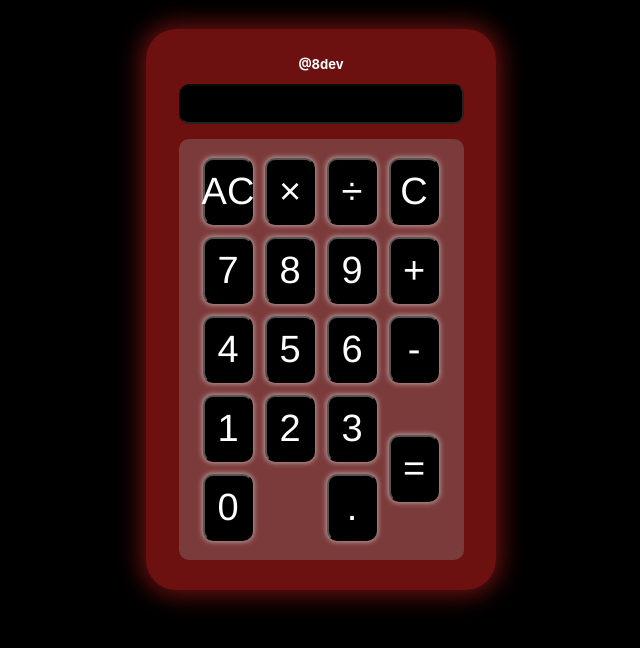
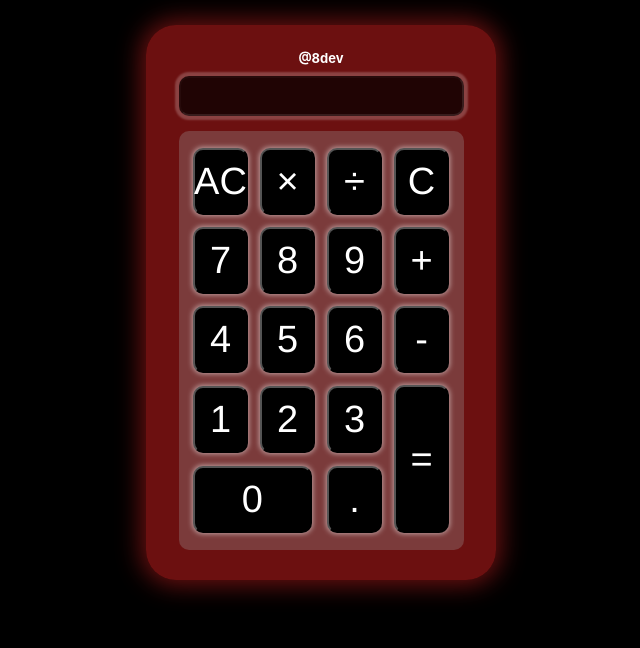
Before and after one commit to Djbetamax/calculator-js, a plain HTML site: page index.html in a window 1280 px wide. Shown: the whole page, without its empty margins (319-959 px from the left). Drawn offline with Linux system fonts and the light colour scheme.

Commit message:
change: elements size, and effects

```diff
--- a/style.css
+++ b/style.css
@@ -1,5 +1,5 @@
 * {
-  margin: 2px;
+  margin: 0;
   padding: 0;
   box-sizing: border-box;
 }
@@ -7,9 +7,10 @@
 body {
   color: white;
   background-color: black;
+  padding: 25px;
   font-family:-apple-system, BlinkMacSystemFont, 'Segoe UI', Roboto, Oxygen, Ubuntu, Cantarell, 'Open Sans', 'Helvetica Neue', sans-serif;
   font-size: small;
-  padding: 25px;
+  height: 100vh;
 }
 
 p {
@@ -35,14 +36,18 @@ p {
 }
 
 .display {
+  text-align: right;
   background-color: black;
   width: 95%;
   height: 40px;
   margin: 10px;
   color: white;
-  font: normal 1rem serif;
+  box-shadow: 0 0 2px 4px rgb(255, 255, 255, .3);
+  font: normal 2rem serif;
   overflow: hidden;
   border-radius: 10px;
+  padding: 5px;
+  opacity: .7;
 }
 
 .keys {
@@ -70,9 +75,14 @@ button {
   font-size: 38px;
   padding: 10px;
   margin: 5px;
-  width: 50px;
-  transition: color .5s, opacity .75s;
+  width: 55px;
+  transition: color .3s, opacity .6s;
   cursor: pointer;
+}
+
+button:hover {
+  color: rgba(216, 33, 33, 0.5);
+  opacity: 0.4;
 }
 
 button:active {
@@ -80,10 +90,10 @@ button:active {
   opacity: 0.8;
 }
 
-.btn-0 {
+.zero {
   width: 90%;
 }
 
-.btn-equal{
+.equal{
   height: 148px;
 }
```
